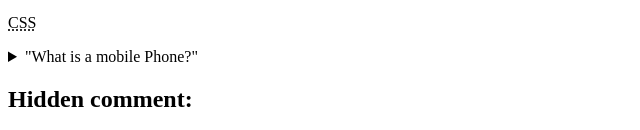
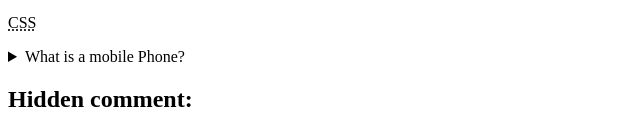
Before and after one commit to mart0895/mart0895.github.io, a plain HTML site: page lib2024/assg-2/index.html in a window 1280 px wide. Shown: the part 1841-1971 px from the top of the page, 0-640 px from the left. Drawn offline with Linux system fonts and the light colour scheme.

Commit message:
assg-2 V40

```diff
--- a/lib2024/assg-2/index.html
+++ b/lib2024/assg-2/index.html
@@ -110,7 +110,7 @@
     <article class="special-tag" id="details">
       <details>
         <summary>
-          "What is a mobile Phone?"
+          What is a mobile Phone?
         </summary>
         <p>A mobile phone, cell phone or hand phone, sometimes shortened to simply mobile, cell or just phone, is a portable telephone that can make and receive calls over a radio frequency link while the user is moving within a telephone service area.</p>
       </details>
```
